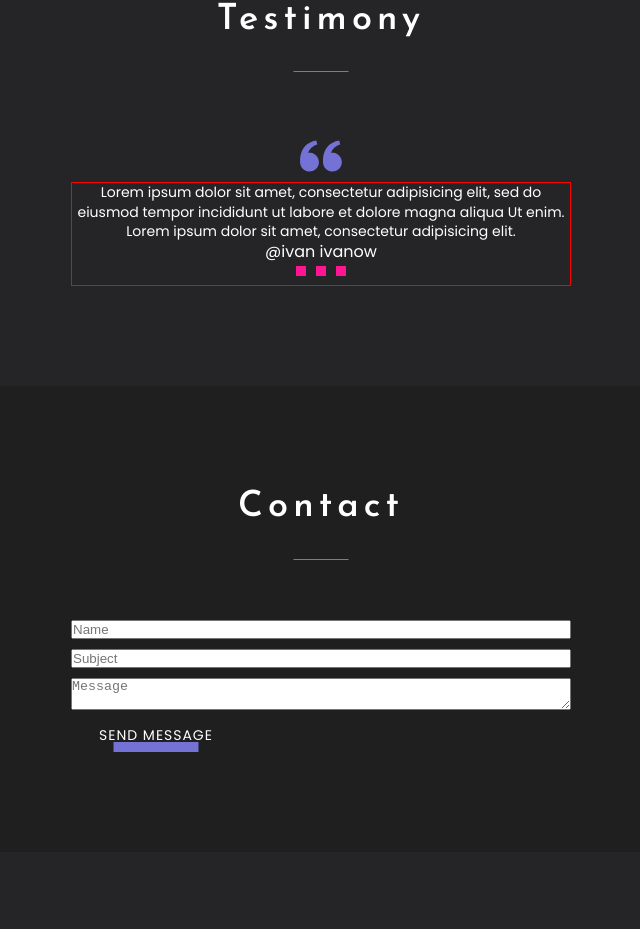
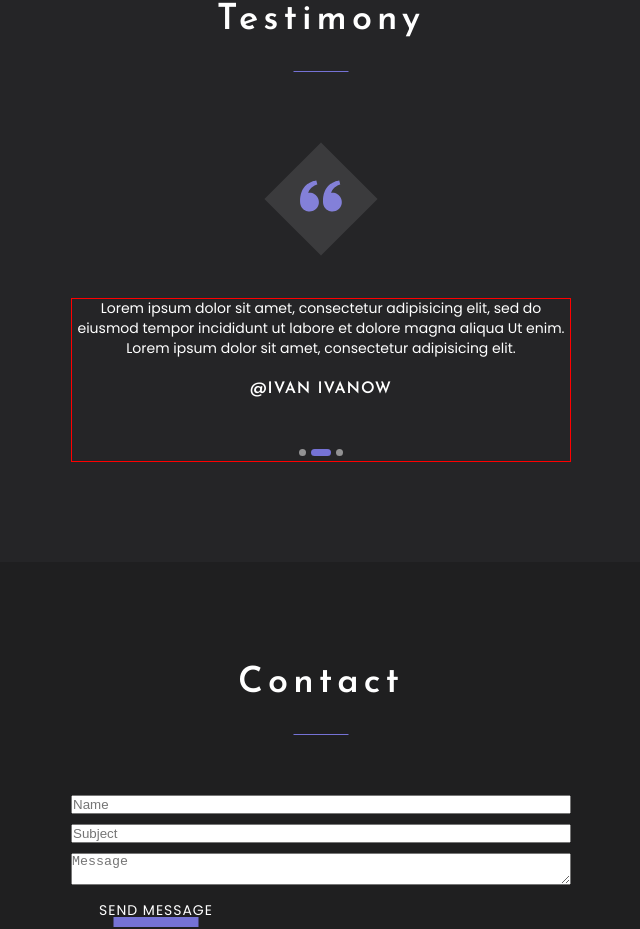
Before and after one commit to MaksLebedev/portfolio, a React app: page / in a window 1280 px wide. Shown: the part 2769-3698 px from the top of the page, without its empty margins (319-959 px from the left). Built offline with nearby package versions, Linux system fonts and the light colour scheme.

Commit message:
add style for components: testimony and slider

```diff
--- a/src/components/slider/Slider.tsx
+++ b/src/components/slider/Slider.tsx
@@ -1,6 +1,7 @@
 import React from "react";
 import styled from "styled-components";
 import { FlexWrapper } from "../FlexWrapper";
+import { theme } from "../../styles/Theme";
 
 export const Slider = () => {
   return (
@@ -17,7 +18,7 @@
       </FlexWrapper>
       <Pagination>
         <span></span>
-        <span></span>
+        <span className={"active"}></span>
         <span></span>
       </Pagination>
     </StyledSlider>
@@ -38,14 +39,33 @@
 
 const Text = styled.p``;
 
-const Name = styled.span``;
+const Name = styled.span`
+  font-family: "Josefin Sans", sans-serif;
+  font-weight: 600;
+  font-size: 16px;
+  letter-spacing: 0.06em;
+  text-transform: uppercase;
+  display: inline-block;
+  margin: 22px 0 42px;
+`;
 
 const Pagination = styled.div`
   span {
     display: inline-block;
-    width: 10px;
-    height: 10px;
-    margin: 5px;
-    background-color: deeppink;
+    width: 7px;
+    height: 7px;
+    border-radius: 20px;
+    background: rgba(255, 255, 255, 0.5);
+
+    & + span {
+      margin-left: 5px;
+    }
+
+    &.active {
+      border-radius: 20px;
+      width: 20px;
+      height: 7px;
+      background-color: ${theme.colors.accent};
+    }
   }
 `;
--- a/src/layout/sections/skills/skill/Skill.tsx
+++ b/src/layout/sections/skills/skill/Skill.tsx
@@ -53,7 +53,7 @@
   color: ${theme.colors.font};
 `;
 
-const IconWrapper = styled.div`
+export const IconWrapper = styled.div`
   position: relative;
 
   &::before {
--- a/src/layout/sections/testimony/Testimony.tsx
+++ b/src/layout/sections/testimony/Testimony.tsx
@@ -4,13 +4,16 @@
 import { Icon } from "../../../components/icon/Icon";
 import { Slider } from "../../../components/slider/Slider";
 import { FlexWrapper } from "../../../components/FlexWrapper";
+import { IconWrapper } from "../../../layout/sections/skills/skill/Skill";
 
 export const Testimony = () => {
   return (
     <StyledTestimony>
       <SectionTitle>Testimony</SectionTitle>
       <FlexWrapper direction={"column"} align={"center"}>
-        <Icon iconId={"quote"} />
+        <IconWrapper>
+          <Icon iconId={"quote"} />
+        </IconWrapper>
         <Slider />
       </FlexWrapper>
     </StyledTestimony>
@@ -20,4 +23,8 @@
 const StyledTestimony = styled.section`
   min-height: 50vh;
   background-color: #aeb9ff;
+
+  ${IconWrapper} {
+    margin: 40px 0 72px;
+  }
 `;
```
